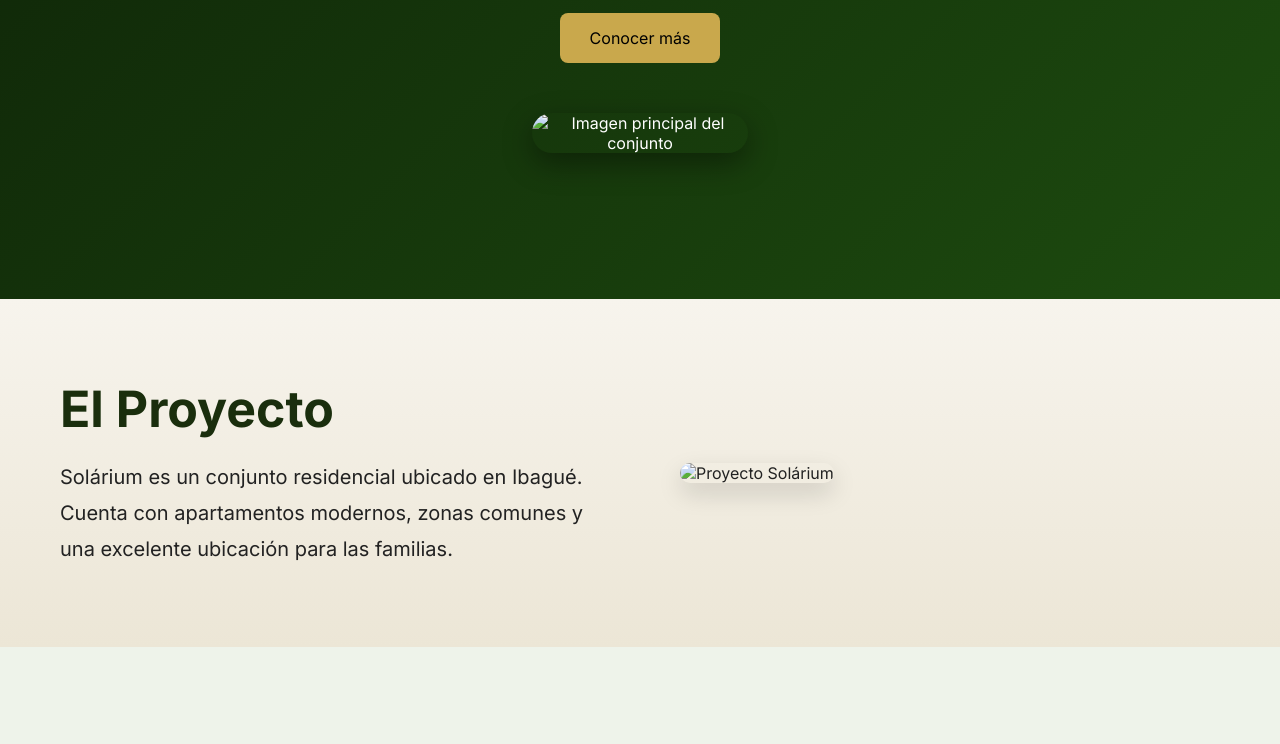
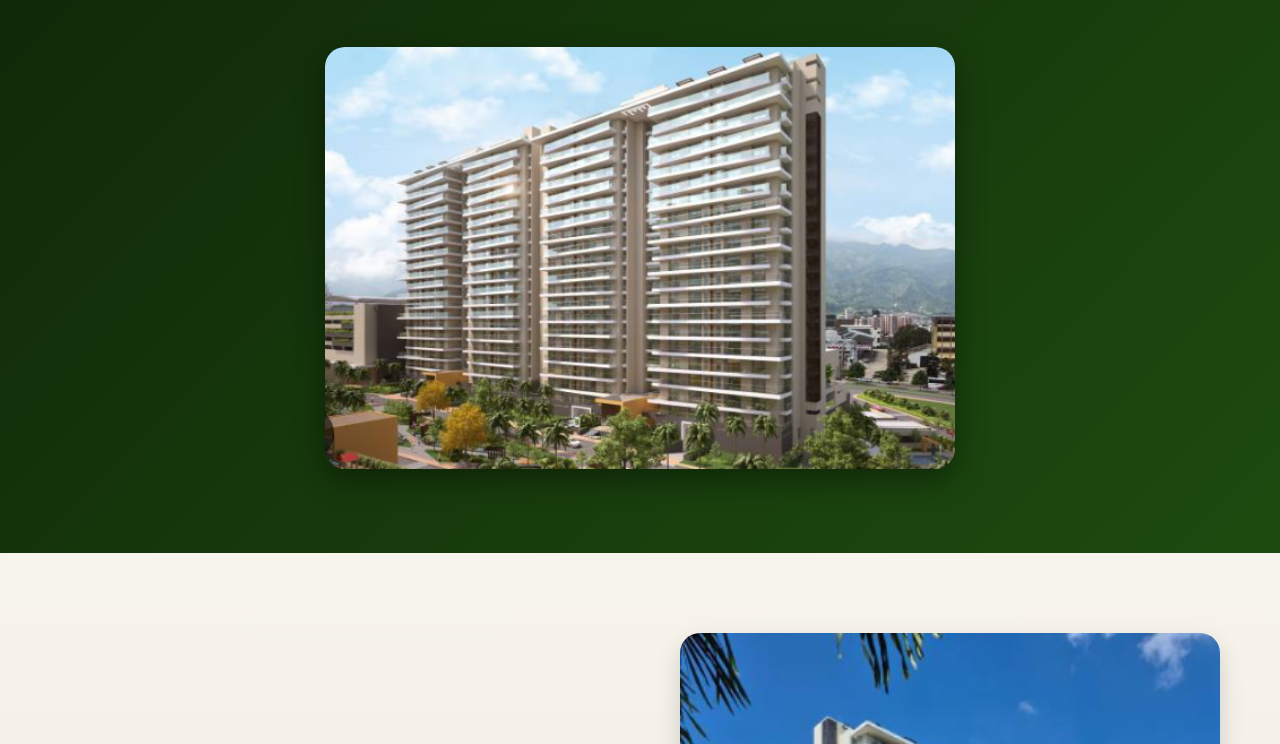
Before and after one commit to samuelcld/Solarium, a plain HTML site: page index.html in a window 1280 px wide. Shown: the part 501-1245 px from the top of the page. Drawn offline with nearby package versions, Linux system fonts and the light colour scheme.

Commit message:
Update index.html

```diff
--- a/index.html
+++ b/index.html
@@ -50,7 +50,7 @@
         </a>
 
         <div class="hero-img">
-            <img src="imagenes/conjuntos.png" alt="Imagen principal del conjunto">
+            <img src="conjuntos.png" alt="Imagen principal del conjunto">
         </div>
 
     </section>
@@ -72,7 +72,7 @@
             </div>
 
             <div class="imagen">
-                <img src="imagenes/imagen 1.png" alt="Proyecto Solárium">
+                <img src="imagen 1.png" alt="Proyecto Solárium">
             </div>
 
         </div>
```
